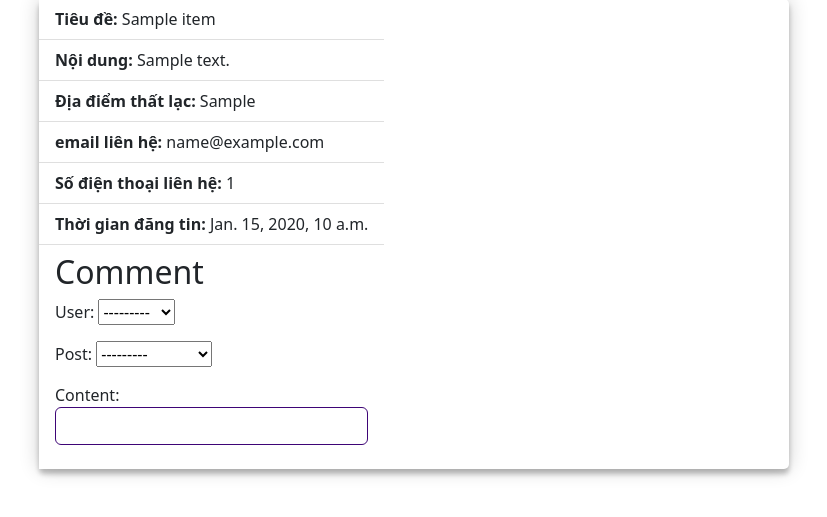
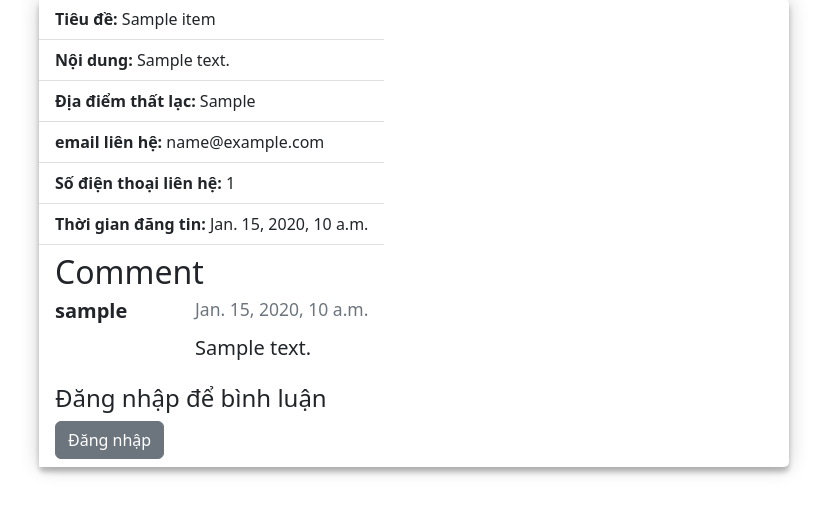
Before and after one commit to matthew28302/timdothatlac, a Django app: page /app/1 in a window 1280 px wide. Shown: the part 115-632 px from the top of the page, without its empty margins (293-1120 px from the left). Run offline with Django 4.2, Linux system fonts and the light colour scheme; tables that the repository leaves empty hold one stand-in row (values such as "Sample post").

Commit message:
add new post comment

```diff
--- a/app/forms.py
+++ b/app/forms.py
@@ -6,14 +6,24 @@ import datetime
 
 
 #Comment form
-class CreateComment(ModelForm):
+class CommentForm(ModelForm):
+    def __init__(self, *args, **kwargs ):
+        self.user = kwargs.pop('user', None)
+        self.post = kwargs.pop('post', None)
+        super().__init__(*args, **kwargs)
+
+    def save(self, commit=True):
+        comment = super().save(commit=False)
+        comment.user = self.user
+        comment.post = self.post
+        comment.save()
 
 
     # date = forms.DateTimeField(initial=datetime.datetime.now()
     class Meta:
 
         model = Comment
-        fields = ('user',  'post', 'content')
+        fields = ["content"]
 
         widgets = {
             'content': forms.TextInput(attrs={'class': 'form-control'})
--- a/app/models.py
+++ b/app/models.py
@@ -48,8 +48,8 @@ class Item(models.Model):
 class Comment(models.Model):
     user = models.ForeignKey(User, on_delete=models.CASCADE)
     date = models.DateTimeField(auto_now_add=True)
-    post = models.ForeignKey('Item', on_delete=models.CASCADE)
-    content = models.TextField()
+    post = models.ForeignKey(Item, on_delete=models.CASCADE, related_name='comments')
+    content  = models.TextField()
 
     def __str__(self):
         return self.user.username
--- a/app/templates/app/item.html
+++ b/app/templates/app/item.html
@@ -42,8 +42,34 @@
 
           <li class="list-group-item">
             <h2>Comment</h2>
-          {% comment %} Comment {% endcomment %}
-          {{comments.as_p}}
+
+           {% for comment in item.comments.all %}
+           <div class="list-group">
+
+            <div class="d-flex w-100 justify-content-between">
+              <h5 class="mb-1" ><strong>{{comment.user}}</strong><h5>
+              <small class="text-muted"><p>{{comment.date}}</p></small>
+              <p>{{comment.content|linebreaks}}</p>
+              </div>
+
+            </div>
+          {% endfor %}
+
+          {%if user.username %}
+          <form action="{% url 'apps:item' item.pk %}" method='POST'>
+            {%csrf_token%}
+            <p> <label> Bình Luận</p>
+              {{form.content}}
+              <br/>
+              <input class="btn btn-primary" type="submit" value="Bình Luận">
+          {% endif %}
+
+          {%if not user.username %}
+                <h4>Đăng nhập để bình luận</h4>
+              <a href="{%url 'users:login'%}"> <button  class="btn btn-secondary" type="button"> Đăng nhập</button> </a>
+
+          {% endif %}
+
           </li>
 
 
--- a/app/urls.py
+++ b/app/urls.py
@@ -9,7 +9,7 @@ urlpatterns = [
     path('add/', views.add_post, name='postnew'),
     path('sucess/', views.save_form_sucess, name='save_form_sucess'),
     path('fail/', views.save_form_fail, name='save_form_fail'),
-    path("<int:item_id>", views.item, name="item"),
+    path("<int:pk>", views.item, name="item"),
     path('policy/',views.policy,name="policy"),
     path('warning/', views.warning, name="warning"),
     path('donate/', views.donate, name="donate"),
--- a/app/views.py
+++ b/app/views.py
@@ -1,11 +1,11 @@
 from urllib.request import HTTPRedirectHandler
-from .models import Item
+from .models import Item, Comment
 from django.urls import reverse
 from django.http import HttpResponseRedirect, HttpResponse
 from django.shortcuts import render, get_object_or_404
 from django.contrib.auth.decorators import login_required
 
-from .forms import CreateNewPost, CreateNewPostAdmin, CreateComment
+from .forms import CreateNewPost, CreateNewPostAdmin, CommentForm
 
 import time
 from django.http import JsonResponse
@@ -16,6 +16,8 @@ from django import template
 
 # import pagination stuff
 from django.core.paginator import Paginator
+
+
 
 
 
@@ -76,12 +78,20 @@ def add_post(request):
     return render(request, 'app/post.html', {'form': form})
 
 # detail  information of the item
-def item(request, item_id):
-    item = Item.objects.get(id=item_id)
-    comments = CreateComment()
+def item(request, pk):
+    post = get_object_or_404(Item, pk=pk)
+    form = CommentForm()
+    if request.method=='POST':
+        form = CommentForm(request.POST, user=request.user, post=post)
+        if form.is_valid():
+            form.save()
+            return HttpResponseRedirect(f'./{pk}')
+
+
     return render(request, "app/item.html", {
-        "item": item,
-        "comments": comments,
+        "item": post,
+        "form":form,
+
     })
 
 #Xóa tin tức
```
Also changed, not shown: app/migrations/0001_initial.py.
